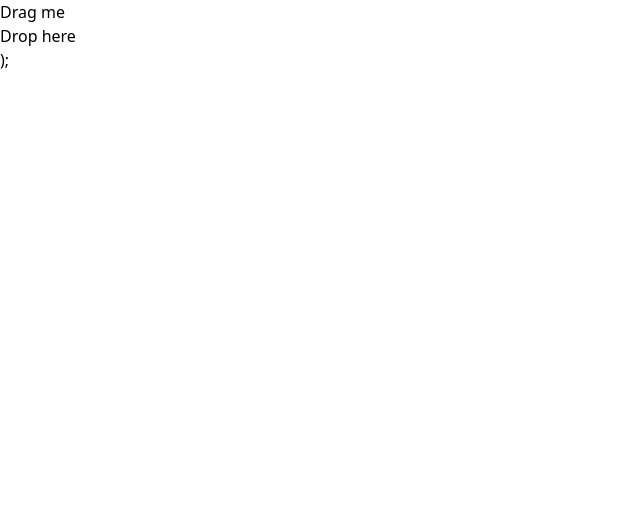
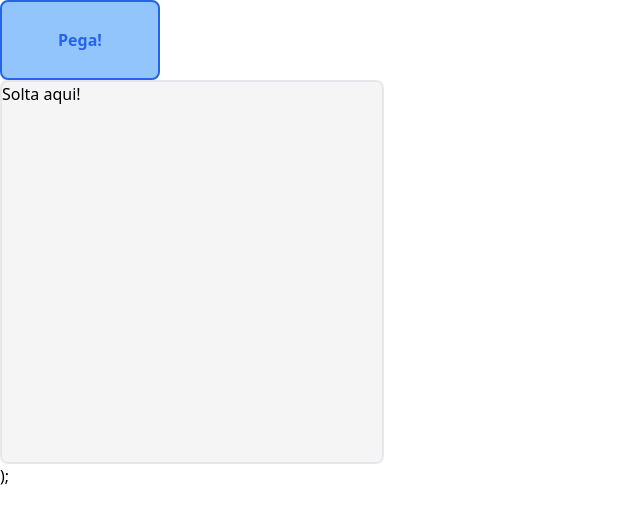
Before and after one commit to ets-einer/poc-vsdiaweb-dndkit, a React (Vite) app in the folder poc-dndkit/: page / in a window 1280 px wide. Shown: the top 524 px of the page, without its empty margins (0-640 px from the left). Built offline with nearby package versions, Linux system fonts and the light colour scheme.

Commit message:
styled the Dnd Components

```diff
--- a/poc-dndkit/src/App.tsx
+++ b/poc-dndkit/src/App.tsx
@@ -6,19 +6,23 @@ import { Droppable } from './DndComponents/Droppable';
 
 function App() {
   const [isDropped, setIsDropped] = useState(false);
+
   const draggableMarkup = (
-    <Draggable>Drag me</Draggable>
+    <Draggable>Pega!</Draggable>
+
   );
+  const drag = ( <Draggable>Another one</Draggable>);
   function handleDragEnd(event:any) {
     if (event.over && event.over.id === 'droppable') {
       setIsDropped(true);
     }
   }
-  return (<div>
+
+  return (<div className="flex-flex-col gap-20">
     <DndContext onDragEnd={handleDragEnd}>
     {!isDropped ? draggableMarkup : null}
     <Droppable>
-      {isDropped ? draggableMarkup : 'Drop here'}
+      {isDropped ? draggableMarkup : 'Solta aqui!'}
     </Droppable>
   </DndContext>
 );
--- a/poc-dndkit/src/DndComponents/Draggable.tsx
+++ b/poc-dndkit/src/DndComponents/Draggable.tsx
@@ -1,7 +1,7 @@
 import { useDraggable } from "@dnd-kit/core";
 import { CSS } from "@dnd-kit/utilities";
 
-// Within your component that receives `transform` from `useDraggable`:
+
 
 export const Draggable = (props: any) => {
   const { attributes, listeners, setNodeRef, transform } = useDraggable({
@@ -15,8 +15,8 @@ export const Draggable = (props: any) => {
     : undefined;
 
   return (
-    <div>
-      <button ref={setNodeRef} style={style} {...listeners} {...attributes}>
+    <div className="">
+      <button ref={setNodeRef} style={style} {...listeners} {...attributes} className="border-2 border-blue-600 rounded-lg bg-blue-300 w-40 h-20 flex justify-center items-center font-bold text-blue-600">
         {props.children}
       </button>
     </div>
--- a/poc-dndkit/src/DndComponents/Droppable.tsx
+++ b/poc-dndkit/src/DndComponents/Droppable.tsx
@@ -9,7 +9,7 @@ export const Droppable = (props: any) => {
     color: isOver ? "green" : undefined,
   };
   return (
-    <div ref={setNodeRef} style={style}>
+    <div ref={setNodeRef} style={style} className="w-96 h-96 border-gray-200 border-2 rounded-lg bg-[whitesmoke]">
       {props.children}
     </div>
   );
```
